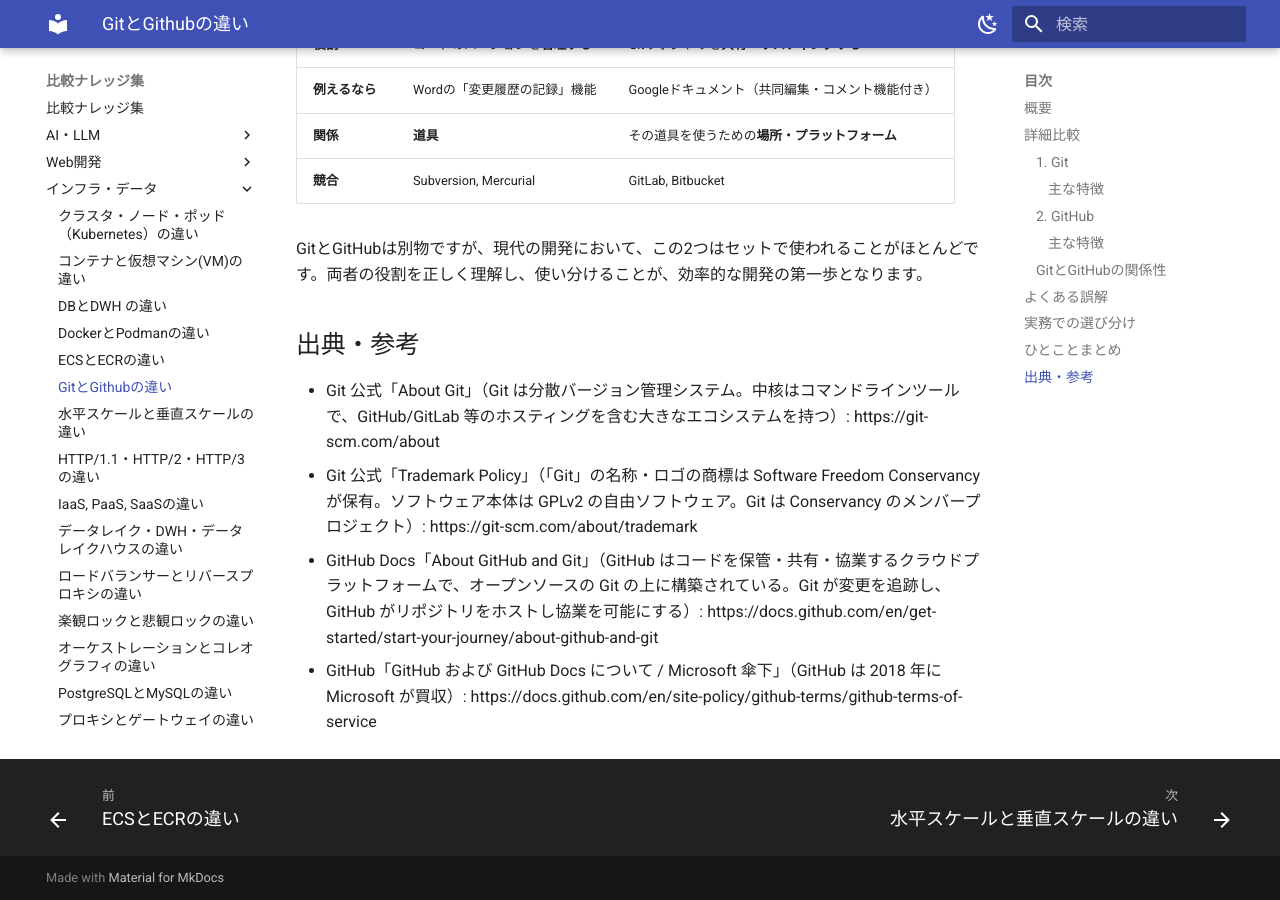
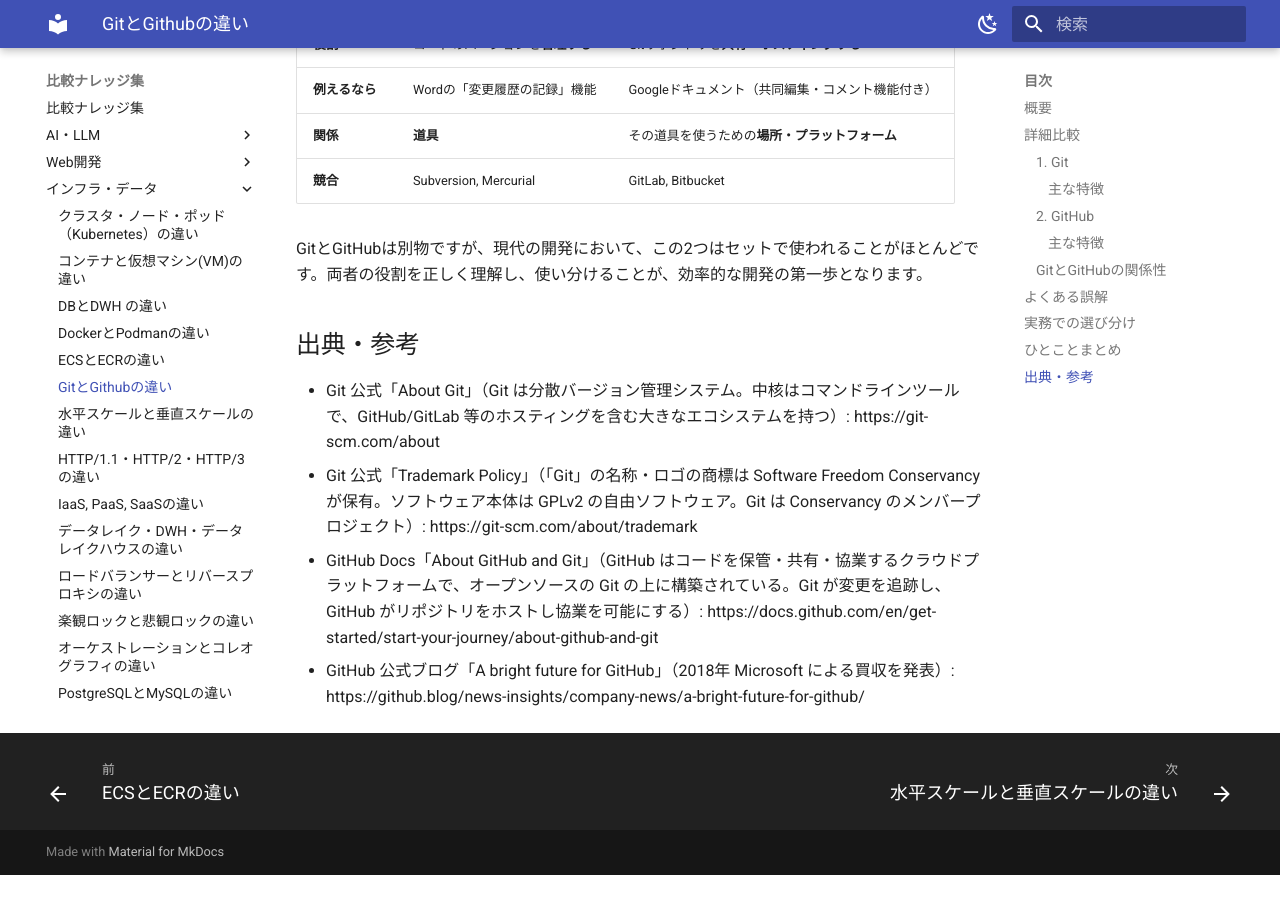
Before and after one commit to tomomira/comparisons, an MkDocs documentation site: the page built from docs/infra-data/git-vs-github.md, in a window 1280 px wide and 900 px high, scrolled down 3859 px. Built offline with MkDocs 1.6.1 and Material for MkDocs 9.7.7, drawn with Linux system fonts in a browser that asks for light colours; after the commit the page ends 4734 px from its top, so only the background shows below that.

Commit message:
fix(existing): git-vs-github のMicrosoft買収出典を公式アナウンスへ差し替え

```diff
--- a/docs/infra-data/git-vs-github.md
+++ b/docs/infra-data/git-vs-github.md
@@ -108,4 +108,4 @@ GitとGitHubは別物ですが、現代の開発において、この2つはセ
 - Git 公式「About Git」（Git は分散バージョン管理システム。中核はコマンドラインツールで、GitHub/GitLab 等のホスティングを含む大きなエコシステムを持つ）: https://git-scm.com/about
 - Git 公式「Trademark Policy」（「Git」の名称・ロゴの商標は Software Freedom Conservancy が保有。ソフトウェア本体は GPLv2 の自由ソフトウェア。Git は Conservancy のメンバープロジェクト）: https://git-scm.com/about/trademark
 - GitHub Docs「About GitHub and Git」（GitHub はコードを保管・共有・協業するクラウドプラットフォームで、オープンソースの Git の上に構築されている。Git が変更を追跡し、GitHub がリポジトリをホストし協業を可能にする）: https://docs.github.com/en/get-started/start-your-journey/about-github-and-git
-- GitHub「GitHub および GitHub Docs について / Microsoft 傘下」（GitHub は 2018 年に Microsoft が買収）: https://docs.github.com/en/site-policy/github-terms/github-terms-of-service
+- GitHub 公式ブログ「A bright future for GitHub」（2018年 Microsoft による買収を発表）: https://github.blog/news-insights/company-news/a-bright-future-for-github/
```
